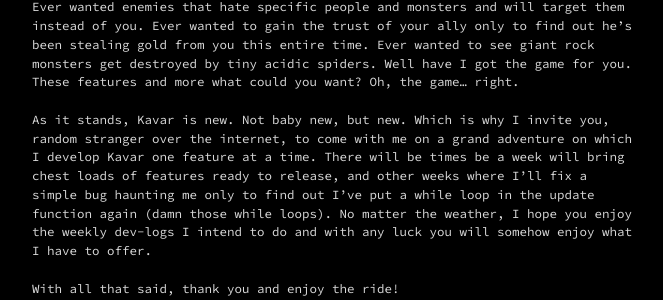
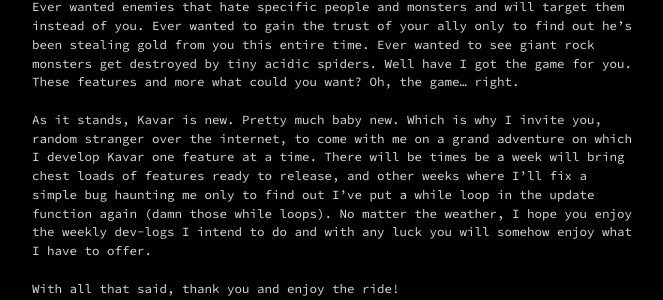
Before and after one commit to KyleS01/KyleS01.github.io, a Jekyll site: the page built from kavar.md, in a window 1280 px wide. Shown: the part 134-434 px from the top of the page, without its empty margins (308-971 px from the left). Built offline with Jekyll 4.4.1, drawn with Linux system fonts in a browser that asks for light colours.

Commit message:
Update kavar.md

```diff
--- a/kavar.md
+++ b/kavar.md
@@ -9,7 +9,7 @@ These features and more what could you want? Oh, the game… right.
 
 &nbsp;
 
-As it stands, Kavar is new. Not baby new, but new. Which is why I invite you, random stranger over the internet, to come with me on a grand adventure on which I develop Kavar one feature at a time. There will be times be a week will bring chest loads of features ready to release, and other weeks where I’ll fix a simple bug haunting me only to find out I’ve put a while loop in the update function again (damn those while loops). No matter the weather, I hope you enjoy the weekly dev-logs I intend to do and with any luck you will somehow enjoy what I have to offer.
+As it stands, Kavar is new. Pretty much baby new. Which is why I invite you, random stranger over the internet, to come with me on a grand adventure on which I develop Kavar one feature at a time. There will be times be a week will bring chest loads of features ready to release, and other weeks where I’ll fix a simple bug haunting me only to find out I’ve put a while loop in the update function again (damn those while loops). No matter the weather, I hope you enjoy the weekly dev-logs I intend to do and with any luck you will somehow enjoy what I have to offer.
 
 &nbsp;
 
```
